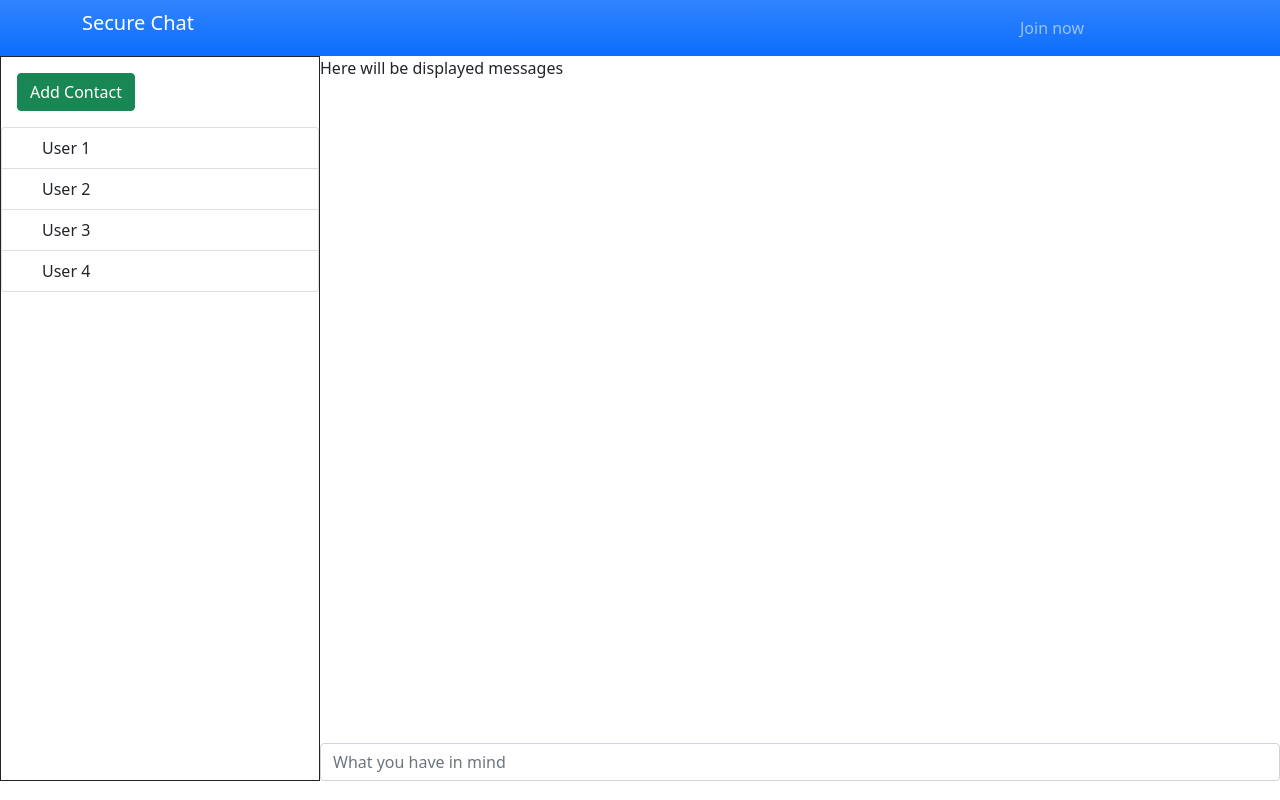
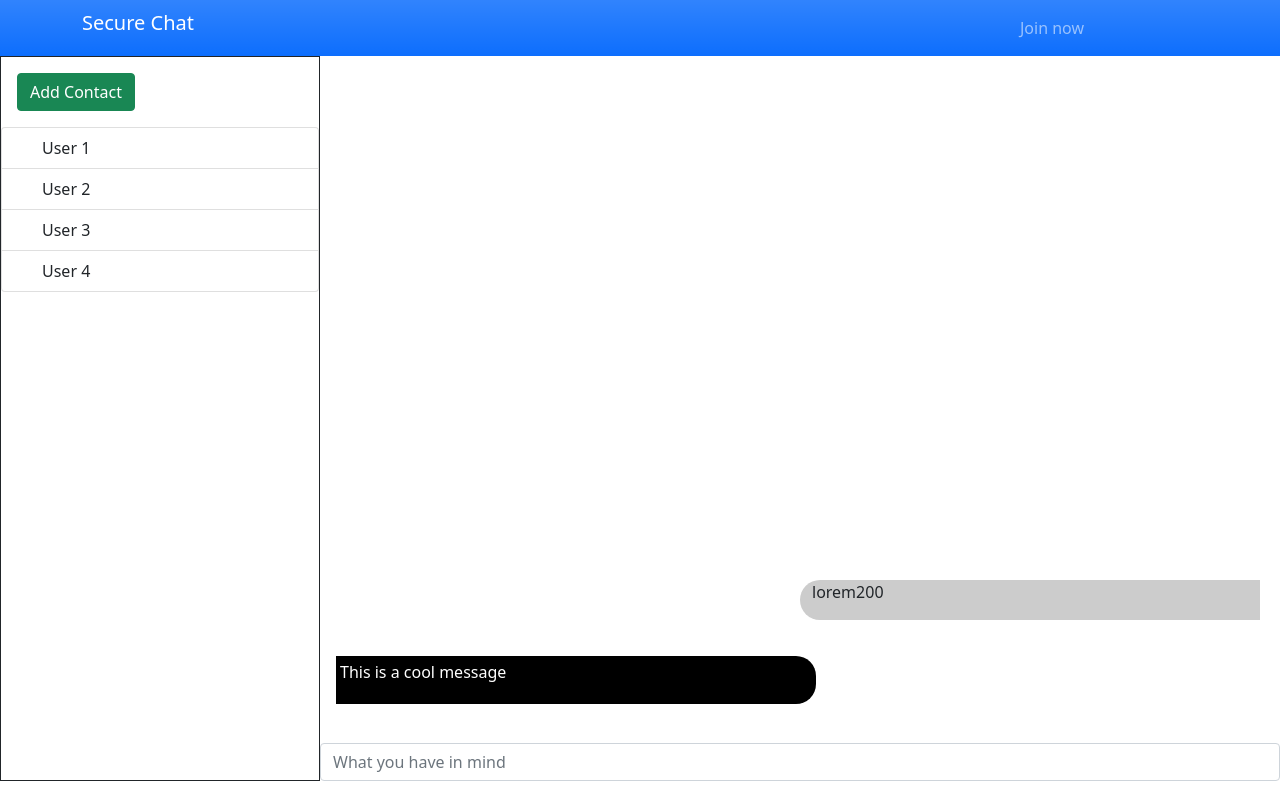
Before and after one commit to Ramzi-dev611/secure-chat-front, an Angular app: page /chatroom in a window 1280 px wide. Built offline with nearby package versions, Linux system fonts and the light colour scheme.

Commit message:
Creating a way to display messages in the chatroom page (Missing list of contacts style and button to send the messages)

```diff
--- a/src/app/pages/chat-room/chat-room.component.css
+++ b/src/app/pages/chat-room/chat-room.component.css
@@ -1,3 +1,39 @@
 .pl-3{
     padding-left: 40px;
 }
+
+.message-received{
+    background: #000;
+    border-top-right-radius: 20px;
+    border-bottom-right-radius: 20px;
+}
+.message-sent {
+    border-top-left-radius: 20px;
+    border-bottom-left-radius: 20px;
+    background: #ccc;
+}
+
+.conversation-container::-webkit-scrollbar {
+  width: 10px;
+}
+
+ .conversation-container::-webkit-scrollbar-track {
+  box-shadow: inset 0 0 7px grey;
+  border-radius: 10px;
+}
+
+ .conversation-container::-webkit-scrollbar-thumb {
+  background: #636e80;
+  border-radius: 10px;
+}
+
+.conversation-container::-webkit-scrollbar-thumb:hover {
+  background: #353b45;
+}
+
+ .conversation-container{
+  height : 83vh;
+  overflow-y : scroll;
+  display: flex;
+  flex-direction: column-reverse;
+}
--- a/src/app/pages/chat-room/chat-room.component.html
+++ b/src/app/pages/chat-room/chat-room.component.html
@@ -10,8 +10,15 @@
             </ul>
         </div>
         <div class="col-9 h-100 position-relative px-0">
-            <div class="">
-                Here will be displayed messages
+            <div class="conversation-container">
+                <div class="p-1 m-3 message-received w-50">
+                    <p class="text-white">This is a cool message</p>
+                </div>
+                <div class="p-1 m-3 row justify-content-end">
+                    <div class="message-sent w-50">
+                        <p>lorem200</p>
+                    </div>
+                </div>
             </div>
             <div class="position-absolute bottom-0 w-100">
                 <input type="text" class="form-control" placeholder="What you have in mind">
--- a/src/app/shared/footer/footer.component.html
+++ b/src/app/shared/footer/footer.component.html
@@ -1,7 +1,7 @@
 <footer class="card-footer mt-4 p-3">
     <div class="d-flex justify-content-center">
         <h5>
-            Made with Love from By <span class="text-primary">Ramzi Latrous</span> & <span class="text-primary">Wissem Ben Daly</span>
+            Made with Love By <span class="text-primary">Ramzi Latrous</span> & <span class="text-primary">Wissem Ben Daly</span>
         </h5>
     </div>
 </footer>
```
